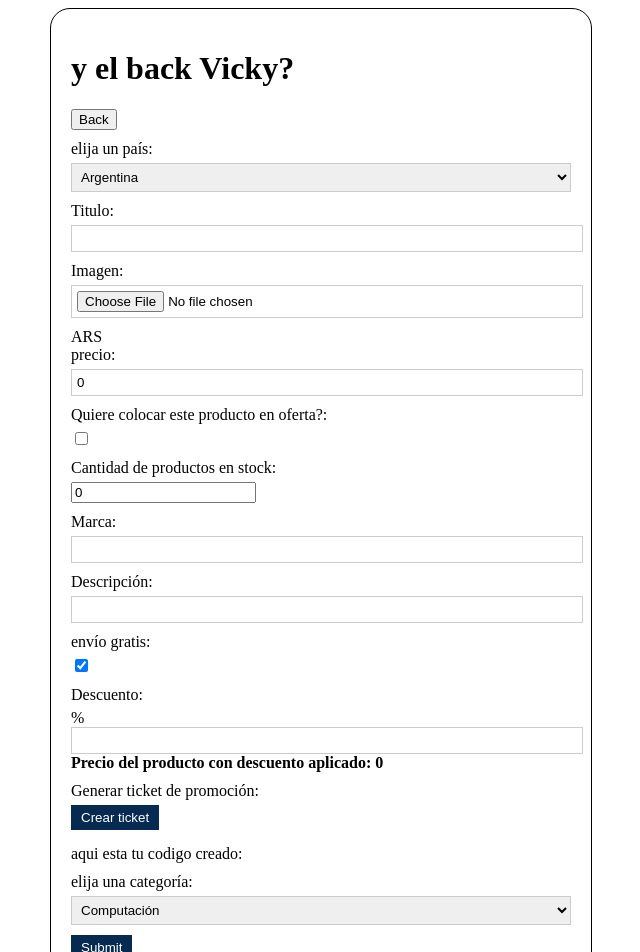
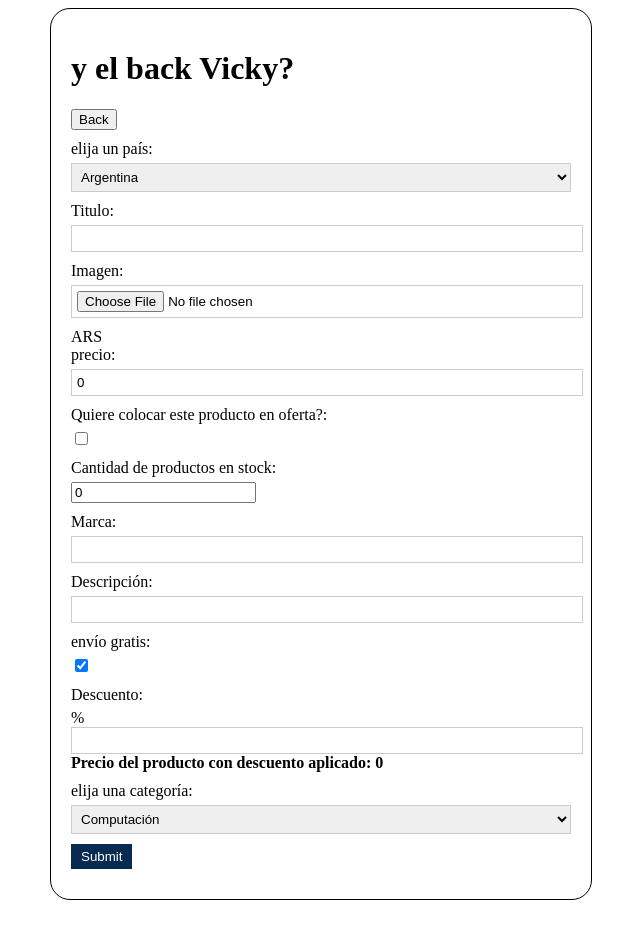
Before and after one commit to fedesmpz/PF-E-Latam, a Next.js app in the folder Client/: page /CreateProduct in a window 1280 px wide. Shown: the top 952 px of the page, without its empty margins (319-959 px from the left). After the commit the page ends 908 px from the top, so only its background shows below. Built offline with nearby package versions, Linux system fonts and the light colour scheme.

Commit message:
fix store and form

```diff
--- a/Client/package.json
+++ b/Client/package.json
@@ -22,6 +22,7 @@
     "react-dom": "18.2.0",
     "react-redux": "^8.1.0",
     "react-router-dom": "^6.13.0",
+    "redux-thunk": "^2.4.2",
     "tailwindcss": "3.3.2"
   }
 }
--- a/Client/src/pages/CreateProduct.jsx
+++ b/Client/src/pages/CreateProduct.jsx
@@ -76,17 +76,6 @@ const CreateProduct = () => {
         })
     }
 
-    const handlePromotion = (event) => {
-        const prop = event.target.name
-
-        const value = dispatch(/* funcion del back */)
-
-        setNewProduct({
-            ...newProduct,
-            [prop]: value
-        })
-    }
-
     const handleCheck = (event) => {
         let prop = event.target.name
         let value = event.target.checked
@@ -146,7 +135,7 @@ const CreateProduct = () => {
     const handleSubmit = (event) => {
         event.preventDefault()
         console.log(newProduct);
-        dispatch(postProduct({ newProduct }))
+        dispatch(postProduct(newProduct))
 
         setErrors({
             id: "",
@@ -277,11 +266,11 @@ const CreateProduct = () => {
                     {errors.discounts && <p>{errors.discounts}</p>}
                 </div>
 
-                <div>
+                {/* <div>
                     <label htmlFor="promotions">Generar ticket de promoción:</label>
                     <button type="button" onClick={() => handlePromotion()} className={style.submitButton}>Crear ticket</button>
                     <span>aqui esta tu codigo creado: {newProduct.promotions.join("")}</span>
-                </div>
+                </div> */}
 
                 <div>
                     <label htmlFor="categories">elija una categoría:</label>
--- a/Client/src/redux/slice/productSlice.js
+++ b/Client/src/redux/slice/productSlice.js
@@ -101,13 +101,11 @@ export const axiosSearchProduct = () => (dispatch) => {
         .catch((error) => console.log(error));
 };
 
-export const postProduct = (payload) => {
+export const postProduct = (payload) => (dispatch) => {
     axios
       .post("http://localhost:8000/products/new", payload)
       .then((response) => {
-            console.log(response.data.data)
             dispatch(setNewProduct(response.data.data));
-            console.log(response.data);
       })
       .catch((error) => console.log(error));
   };
--- a/Client/src/redux/store/store.js
+++ b/Client/src/redux/store/store.js
@@ -1,10 +1,12 @@
-import { configureStore } from "@reduxjs/toolkit";
+import { configureStore, getDefaultMiddleware } from "@reduxjs/toolkit";
 import { slice } from "../slice/slice";
 import { productSlice } from "../slice/productSlice";
+import thunk from "redux-thunk";
 
 export default configureStore({
     reducer: {
         names: slice.reducer,
         products: productSlice.reducer
-    }
+    },
+    middleware: [thunk]
 })
```
Also changed, not shown: 1 other file (tests, documents, lock files or other folders).
